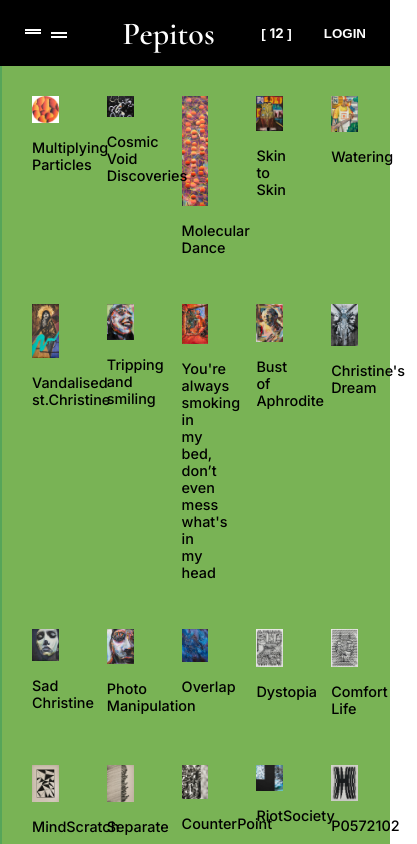
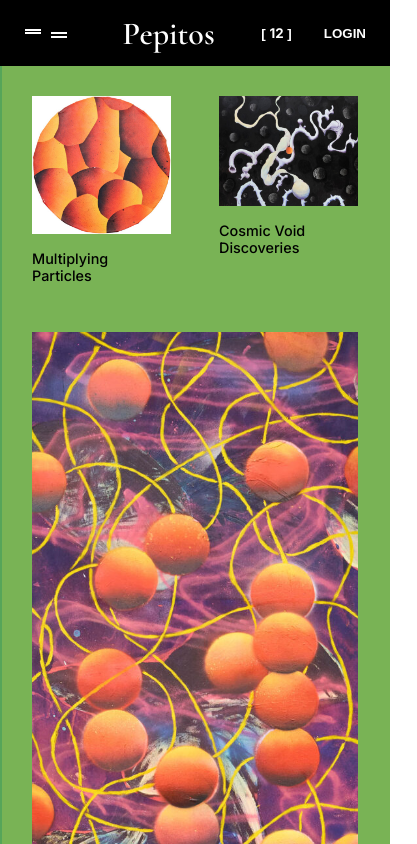
Before and after one commit to leandromuzzupappa/chouse-gallery, a React (Vite) app: page / in a window 390 px wide. Shown: the top 844 px of the page, 417 px wide, since content can reach past the window. Built offline with nearby package versions, Linux system fonts and the light colour scheme.

Commit message:
Add media queries to the HomePage page

```diff
--- a/src/pages/HomePage/Homepage.css
+++ b/src/pages/HomePage/Homepage.css
@@ -15,3 +15,18 @@
   column-gap: 3rem;
   row-gap: 3rem;
 }
+
+@media screen and (max-width: 1000px) {
+  .homepage {
+    background-size: 16px 16px;
+  }
+
+  .homepage--grid {
+    grid-template-columns: repeat(2, minmax(0, 1fr));
+    align-content: center;
+
+    & .homepage--grid-item:nth-child(2n + 3) {
+      grid-column: 1 / span 2;
+    }
+  }
+}
```
